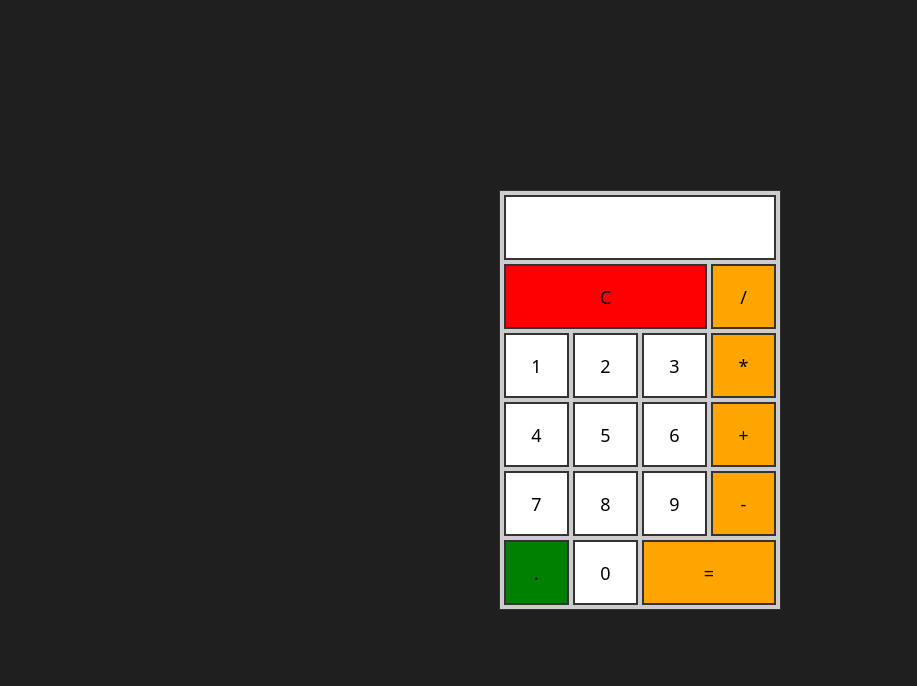
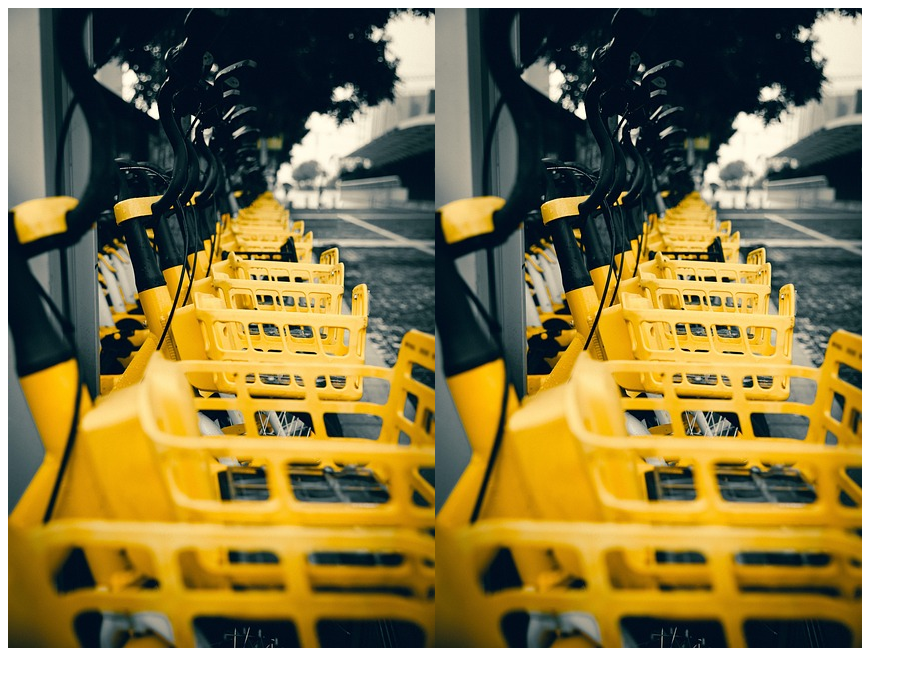
Before and after one commit to kim0hun/Inflearn_React, a React (Vite) app in the folder study/: page / in a window 1280 px wide. Shown: the top 686 px of the page, without its empty margins (0-917 px from the left). Built offline with nearby package versions, Linux system fonts and the light colour scheme.

Commit message:
110. 이미지 렌더링

```diff
--- a/study/src/App.tsx
+++ b/study/src/App.tsx
@@ -1,9 +1,10 @@
-import Calculator from "./components/Calculator";
+import sample from "./assets/images/sample.jpg";
 
 export default function App() {
   return (
     <>
-      <Calculator />
+      <img src="/images/sample.jpg" alt="bicycle"></img>
+      <img src={sample} alt="bicycle"></img>
     </>
   );
 }
--- a/study/src/components/Calculator.tsx
+++ /dev/null
@@ -1,33 +0,0 @@
-export default function Calculator() {
-  return (
-    <>
-      <div className="bg-[#1f1f1f] flex items-center justify-center h-screen">
-        <article className="w-70.5 border border-[#333] bg-[#ccc] p-1">
-          <form
-            className="grid grid-cols-[repeat(4, 65px)] auto-rows-[65px] gap-1"
-            name="forms"
-          >
-            <input type="text" className="calc-input" name="output" readOnly />
-            <input type="button" className="calc-clear" value="C" />
-            <input type="button" className="calc-operator" value="/" />
-            <input type="button" className="calc-num" value="1" />
-            <input type="button" className="calc-num" value="2" />
-            <input type="button" className="calc-num" value="3" />
-            <input type="button" className="calc-operator" value="*" />
-            <input type="button" className="calc-num" value="4" />
-            <input type="button" className="calc-num" value="5" />
-            <input type="button" className="calc-num" value="6" />
-            <input type="button" className="calc-operator" value="+" />
-            <input type="button" className="calc-num" value="7" />
-            <input type="button" className="calc-num" value="8" />
-            <input type="button" className="calc-num" value="9" />
-            <input type="button" className="calc-operator" value="-" />
-            <input type="button" className="calc-dot" value="." />
-            <input type="button" className="calc-num" value="0" />
-            <input type="button" className="calc-result" value="=" />
-          </form>
-        </article>
-      </div>
-    </>
-  );
-}
--- a/study/src/main.tsx
+++ b/study/src/main.tsx
@@ -1,7 +1,6 @@
 import { StrictMode } from "react";
 import { createRoot } from "react-dom/client";
 import App from "./App.tsx";
-import "./styles/index.css";
 
 createRoot(document.getElementById("root")!).render(
   <StrictMode>
--- a/study/src/styles/index.css
+++ /dev/null
@@ -1 +0,0 @@
-@import "./tailwind.css";
--- a/study/src/styles/tailwind.css
+++ /dev/null
@@ -1,31 +0,0 @@
-@import "tailwindcss";
-
-@utility clac-btn {
-  @apply border-2 border-[#333] cursor-pointer text-lg hover:shadow-[1px_1px_2px_#333];
-}
-
-@layer components {
-  .calc-input {
-    @apply bg-white col-span-4 clac-btn;
-  }
-
-  .calc-clear {
-    @apply bg-[red] col-span-3 clac-btn;
-  }
-
-  .calc-operator {
-    @apply bg-[orange] clac-btn;
-  }
-
-  .calc-num {
-    @apply bg-white clac-btn;
-  }
-
-  .calc-dot {
-    @apply bg-[green] clac-btn;
-  }
-
-  .calc-result {
-    @apply bg-[orange] col-span-2 clac-btn;
-  }
-}
```
Also changed, not shown: study/public/images/sample.jpg (added), study/src/assets/images/sample.jpg (added), study/src/styles/globals.css (added).
